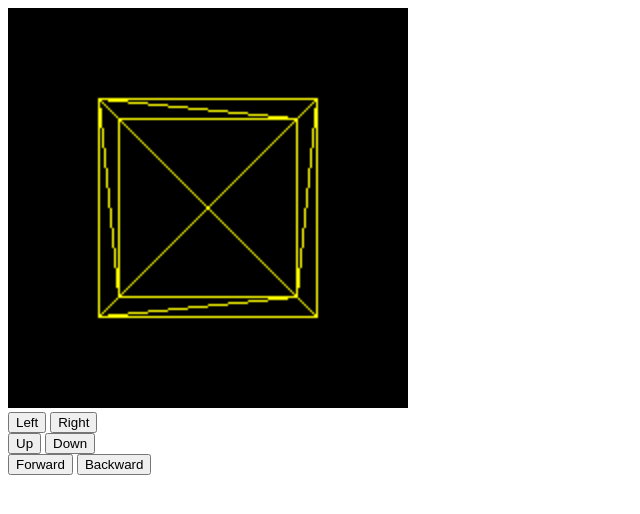
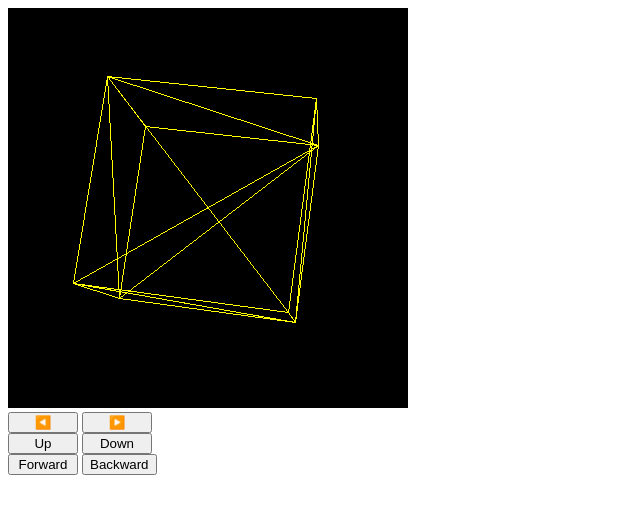
Before and after one commit to torifat/3d-engine, a website built with Parcel: page index.html in a window 1280 px wide. Shown: the whole page, without its empty margins (0-640 px from the left). Built offline with nearby package versions, Linux system fonts and the light colour scheme.

Commit message:
Add rotation

```diff
--- a/index.html
+++ b/index.html
@@ -11,14 +11,18 @@
         height: 400px;
         background-color: black;
       }
+      button {
+        min-width: 70px;
+      }
     </style>
   </head>
   <body>
-    <canvas height="200" width="200"></canvas>
+    <!-- Making it 800x800 consumes double CPU resources -->
+    <canvas height="400" width="400"></canvas>
     <div id="control-panel">
       <div>
-        <button data-index="0" data-value="-0.5">Left</button>
-        <button data-index="0" data-value="0.5">Right</button>
+        <button data-index="0" data-value="-0.5">◀️</button>
+        <button data-index="0" data-value="0.5">▶️</button>
       </div>
       <div>
         <button data-index="1" data-value="-0.5">Up</button>
--- a/src/Camera.ts
+++ b/src/Camera.ts
@@ -28,6 +28,7 @@ export class Camera {
     const x = normalize(cross(up, z));
     // Up vector
     const y = cross(z, x);
+
     return [
       [x[0], y[0], z[0], 0],
       [x[1], y[1], z[1], 0],
--- a/src/Device.ts
+++ b/src/Device.ts
@@ -5,7 +5,7 @@ import {
   perspectiveProjectionMatrix,
   Point3D,
   RGBA,
-  translationMatrix,
+  transform,
   up,
 } from './utils';
 // TODO: make `import type` after upgrading to tsc 3.8
@@ -120,24 +120,27 @@ export class Device {
       1.0,
     );
 
-    meshes.forEach(mesh => {
-      const worldMatrix = translationMatrix(mesh.position);
+    meshes.forEach(({ faces, position, rotation, vertices }) => {
+      const worldMatrix = transform({
+        translation: position,
+        rotation,
+      });
 
       const transformMatrix = multiply(
         multiply(worldMatrix, viewMatrix),
         projectionMatrix,
       );
 
-      for (let i = 0; i < mesh.vertices.length - 1; ++i) {
-        const from = this.project(mesh.vertices[i], transformMatrix);
-        const to = this.project(mesh.vertices[i + 1], transformMatrix);
+      for (let i = 0; i < vertices.length - 1; ++i) {
+        const from = this.project(vertices[i], transformMatrix);
+        const to = this.project(vertices[i + 1], transformMatrix);
         this.drawLine(from, to);
       }
 
-      mesh.faces.forEach(face => {
-        const a = this.project(mesh.vertices[face[0]], transformMatrix);
-        const b = this.project(mesh.vertices[face[1]], transformMatrix);
-        const c = this.project(mesh.vertices[face[2]], transformMatrix);
+      faces.forEach(face => {
+        const a = this.project(vertices[face[0]], transformMatrix);
+        const b = this.project(vertices[face[1]], transformMatrix);
+        const c = this.project(vertices[face[2]], transformMatrix);
 
         this.drawLine(a, b);
         this.drawLine(b, c);
--- a/src/index.ts
+++ b/src/index.ts
@@ -1,6 +1,9 @@
 import { Device } from './Device';
 import { Mesh } from './Mesh';
 import { Camera } from './Camera';
+
+// Stop continuous rendering
+const DEBUG_FRAME_STEP = false;
 
 const canvas = document.querySelector('canvas');
 const d = new Device(canvas);
@@ -39,11 +42,18 @@ function drawingLoop() {
   d.clear();
 
   cube.rotation[0] += 0.01;
+  cube.rotation[0] %= 360;
   cube.rotation[1] += 0.01;
+  cube.rotation[1] %= 360;
+  cube.rotation[2] += 0.01;
+  cube.rotation[2] %= 360;
 
   d.render(c, meshes);
   d.present();
-  // requestAnimationFrame(drawingLoop);
+
+  if (!DEBUG_FRAME_STEP) {
+    requestAnimationFrame(drawingLoop);
+  }
 }
 
 requestAnimationFrame(drawingLoop);
@@ -53,6 +63,29 @@ document.getElementById('control-panel').addEventListener('click', event => {
   if (event.target instanceof HTMLButtonElement) {
     const { index, value } = event.target.dataset;
     c.position[index] += +value;
+    if (DEBUG_FRAME_STEP) {
+      requestAnimationFrame(drawingLoop);
+    }
+  }
+});
+
+document.addEventListener('keydown', event => {
+  switch (event.code) {
+    case 'ArrowLeft':
+      c.position[0] -= 0.5;
+      break;
+    case 'ArrowRight':
+      c.position[0] += 0.5;
+      break;
+    case 'ArrowUp':
+      c.position[event.shiftKey ? 2 : 1] -= 0.5;
+      break;
+    case 'ArrowDown':
+      c.position[event.shiftKey ? 2 : 1] += 0.5;
+      break;
+  }
+
+  if (DEBUG_FRAME_STEP) {
     requestAnimationFrame(drawingLoop);
   }
 });
--- a/src/matrix.ts
+++ b/src/matrix.ts
@@ -46,6 +46,7 @@ export const copy = (matrix: Matrix) =>
   create(rows(matrix), columns(matrix), (row, column) => matrix[row][column]);
 
 // https://www.mathsisfun.com/algebra/matrix-multiplying.html
+// TODO: Add support for multiple arguments using divide and conquer
 export function multiply(left: Matrix, right: Matrix): Matrix {
   const rRows = rows(right);
   const lCols = columns(left);
--- a/src/utils.ts
+++ b/src/utils.ts
@@ -1,4 +1,4 @@
-import { Matrix } from './matrix';
+import { Matrix, multiply } from './matrix';
 
 export type Point2D = [number, number];
 export type Point3D = [number, number, number];
@@ -8,12 +8,31 @@ export const up = (): Point3D => [0, 1, 0];
 
 export type RGBA = [number, number, number, number];
 
-export const translationMatrix = ([x, y, z]: Point3D): Matrix => [
-  [1, 0, 0, 0],
-  [0, 1, 0, 0],
-  [0, 0, 1, 0],
-  [x, y, z, 1],
-];
+// https://en.wikipedia.org/wiki/Rotation_matrix#Determining_the_angle
+export function transform({
+  translation = [0, 0, 0],
+  rotation: [xTheta, yTheta, zTheta] = [0, 0, 0],
+}: {
+  translation?: Point3D;
+  rotation?: [number, number, number];
+}): Matrix {
+  const [tx, ty, tz] = translation;
+
+  const xc = Math.cos(xTheta); // a
+  const xs = Math.sin(xTheta); // b
+  const yc = Math.cos(yTheta); // x
+  const ys = Math.sin(yTheta); // y
+  const zc = Math.cos(zTheta); // l
+  const zs = Math.sin(zTheta); // m
+
+  // http://bit.ly/2vuMpKl
+  return [
+    [zc * yc + xs * zs * ys, xs * zc * ys - zs * yc, xc * ys, 0],
+    [xc * zs, xc * zc, -xs, 0],
+    [xs * zs * yc - zc * ys, xs * (zc * yc) + zs * ys, xc * yc, 0],
+    [tx, ty, tz, 1],
+  ];
+}
 
 // https://www.codeguru.com/cpp/misc/misc/graphics/article.php/c10123/Deriving-Projection-Matrices.htm#page-3
 export function perspectiveProjectionMatrix(
```
